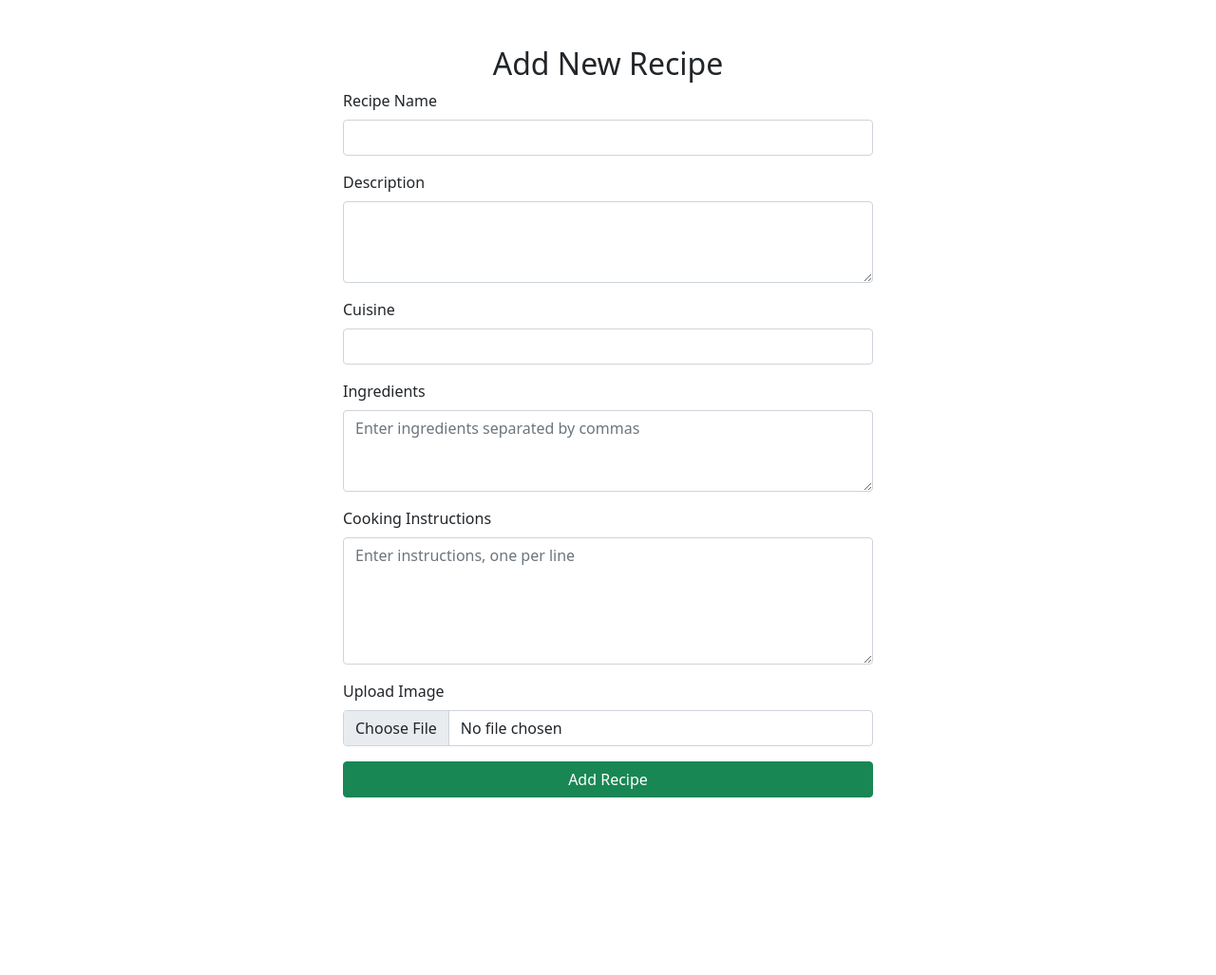
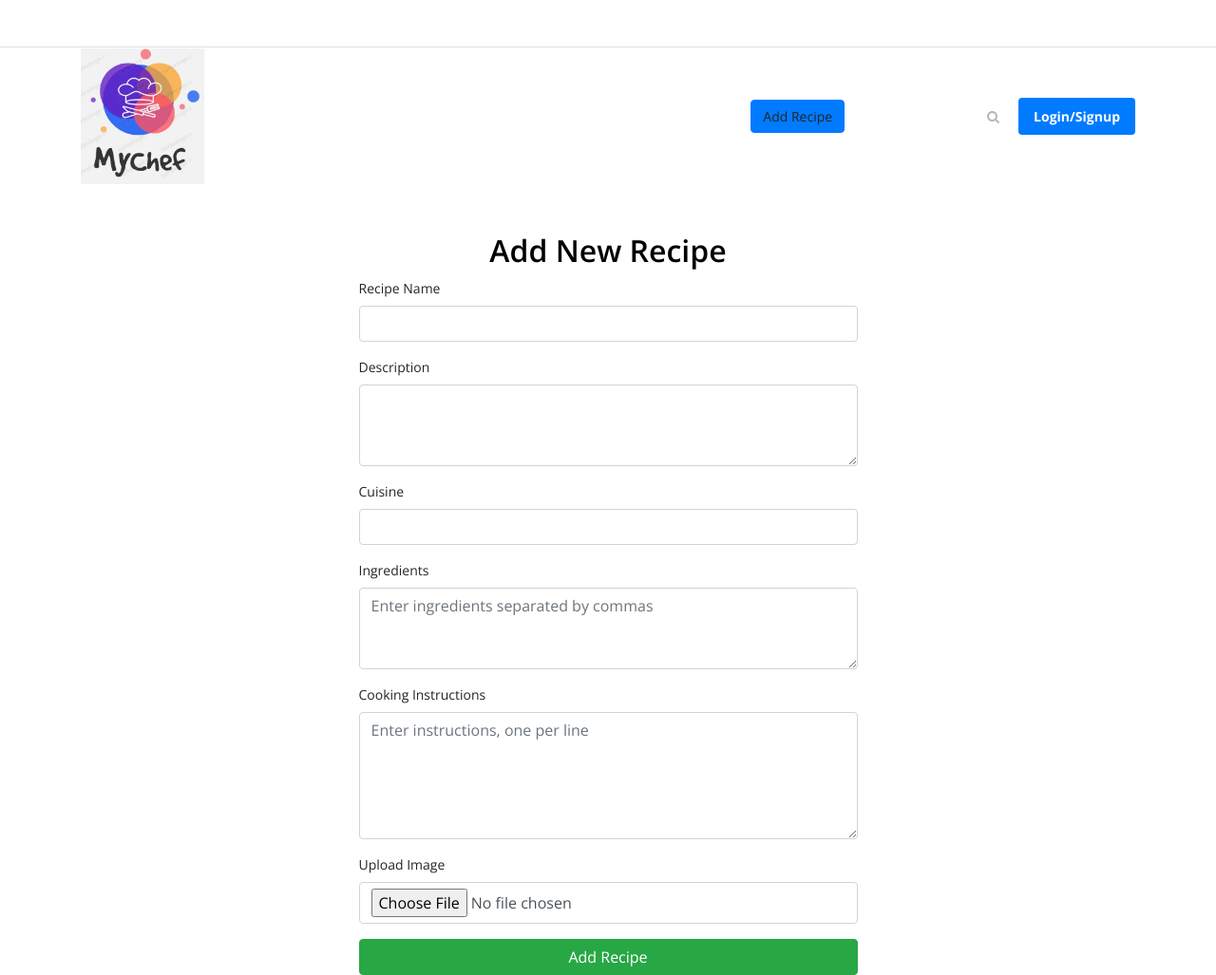
Before and after one commit to Insaniyat-Ishan/MyChef-Flask, a Flask app: page /add_recipe in a window 1280 px wide. Shown: the whole page at 95% size. Before the commit the page ends 840 px from the top, so only its background shows below. Run offline with Flask 3, Linux system fonts and the light colour scheme; a user stored in the database is signed in; some libraries are stand-ins or nearby versions.

Commit message:
bug fixed

```diff
--- a/MyChef/templates/add_recipe.html
+++ b/MyChef/templates/add_recipe.html
@@ -1,13 +1,8 @@
-<!DOCTYPE html>
-<html lang="en">
-<head>
-    <meta charset="UTF-8">
-    <meta name="viewport" content="width=device-width, initial-scale=1.0">
-    <title>Add Recipe</title>
-    <!-- Bootstrap CSS -->
-    <link href="https://cdn.jsdelivr.net/npm/bootstrap@5.0.2/dist/css/bootstrap.min.css" rel="stylesheet">
-</head>
-<body>
+{% extends 'base.html' %}
+
+{% block title %}Add Recipe - My Chef{% endblock %}
+
+{% block content %}
 <div class="container">
     <h2 class="text-center mt-5">Add New Recipe</h2>
     <div class="col-md-6 offset-md-3">
@@ -53,8 +48,4 @@
         </form>
     </div>
 </div>
-
-    <!-- Bootstrap JS (optional) -->
-    <script src="https://cdn.jsdelivr.net/npm/bootstrap@5.0.2/dist/js/bootstrap.bundle.min.js"></script>
-</body>
-</html>
+{% endblock %}
--- a/MyChef/templates/base.html
+++ b/MyChef/templates/base.html
@@ -8,13 +8,14 @@
     <meta name="viewport" content="width=device-width, initial-scale=1, shrink-to-fit=no">
     <!-- The above 4 meta tags *must* come first in the head; any other head content must come *after* these tags -->
 
-
-
     <!-- Favicon -->
     <link rel="icon" href="{{ url_for('static', filename='img/core-img/favicon.ico') }}">
 
     <!-- Core Stylesheet -->
     <link rel="stylesheet" href="{{ url_for('static', filename='style.css') }}">
+
+    <!-- Add a title block -->
+    <title>{% block title %}My Chef{% endblock %}</title>
 </head>
 <body>
     <!-- ##### Header Area Start ##### -->
@@ -38,6 +39,7 @@
                 </div>
             </div>
         </div>
+
         <div class="delicious-main-menu">
             <div class="classy-nav-container breakpoint-off">
                 <div class="container">
@@ -45,9 +47,10 @@
                     <nav class="classy-navbar justify-content-between" id="deliciousNav">
 
                         <!-- Logo -->
-                        <a class="nav-brand" href="index.html">
+                        <a class="nav-brand" href="{{ url_for('views.home') }}">
                             <img src="{{ url_for('static', filename='img/core-img/newl.png') }}" alt="" width="130" height="45">
                         </a>
+
 
                         <!-- Navbar Toggler -->
                         <div class="classy-navbar-toggler">
@@ -64,7 +67,10 @@
 
                             <!-- Nav Start -->
                             <div class="classynav">
-
+                                <!-- Add Recipe Button -->
+                                <div class="add-recipe-btn">
+                                    <a href="{{ url_for('views.add_recipe') }}" class="btn btn-primary">Add Recipe</a>
+                                </div>
 
                                 <!-- Newsletter Form -->
                                 <div class="search-btn">
@@ -83,4 +89,18 @@
             </div>
         </div>
     </header>
+    <!-- ##### Header Area End ##### -->
+
+    <!-- ##### Main Content Area Start ##### -->
+    <div class="main-content">
+        {% block content %}
+        <!-- Content from child templates will be inserted here -->
+        {% endblock %}
+    </div>
+    <!-- ##### Main Content Area End ##### -->
+
+    <!-- Optional JS Scripts -->
+    <!-- Bootstrap JS (optional) -->
+    <script src="https://cdn.jsdelivr.net/npm/bootstrap@5.0.2/dist/js/bootstrap.bundle.min.js"></script>
+</body>
 </html>
--- a/MyChef/templates/index.html
+++ b/MyChef/templates/index.html
@@ -73,7 +73,10 @@
                         <a class="nav-brand" href="index.html">
                             <img src="{{ url_for('static', filename='img/core-img/newl.png') }}" alt="" width="130" height="45">
                         </a>
-
+                        <!-- Add Recipe Button -->
+                        <div class="add-recipe-btn">
+                            <a href="{{ url_for('views.add_recipe') }}" class="btn btn-primary">Add Recipe</a>
+                        </div>
                         <!-- Navbar Toggler -->
                         <div class="classy-navbar-toggler">
                             <span class="navbarToggler"><span></span><span></span><span></span></span>
--- a/MyChef/views.py
+++ b/MyChef/views.py
@@ -21,6 +21,7 @@ views = Blueprint('views', __name__)
 @views.route('/')
 def home():
     return render_template('index.html')
+
 
 @views.route('/login', methods=['GET'])
 def login():
```
Also changed, not shown: instance/database.db. Lines whose indentation alone changed are shown as unchanged.
